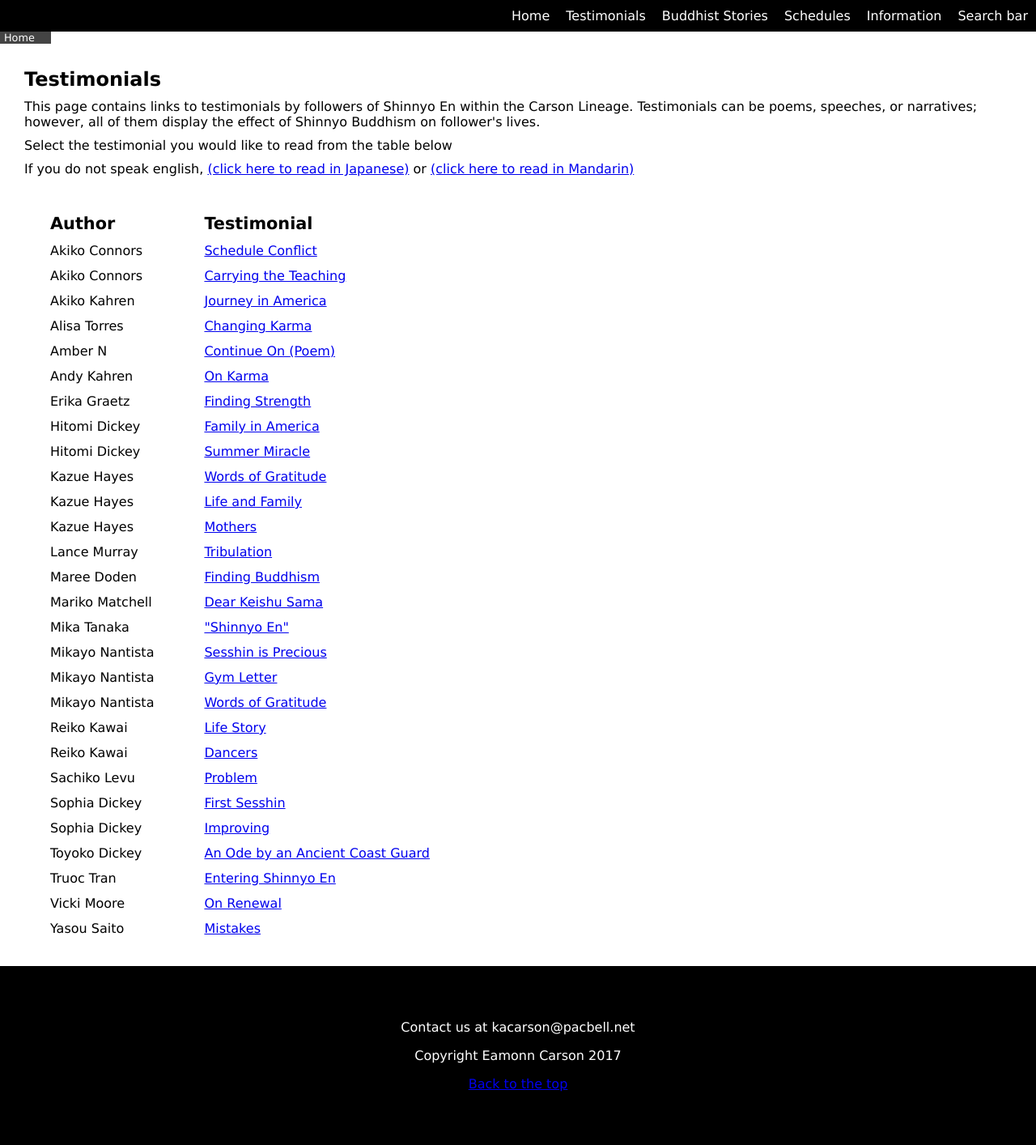
After one commit to EamonnCarson/Carson-Lineage-Website, a PHP site: page /pages/testimonials in a window 1280 px wide. The commit adds this page. Shown: the whole page at 81% size. Run offline with PHP 8.4, Linux system fonts and the light colour scheme.

Commit message:
Created Testimonials Page
The testimonies table feeds off a database file “testimonialList.txt”.
That way the files can be reordered as necessary and searched.

```diff
--- a/ITGS Website/header.html
+++ b/ITGS Website/header.html
@@ -2,8 +2,8 @@
 	</div>
 	<div id="topnav" class="float-clearing">
 		<ul>
-			<li class="float-clearing"><a href="/index.html">Home</a></li>
-			<li><a href="/pages/testimonials/index.html">Testimonials</a>
+			<li class="float-clearing"><a href="/">Home</a></li>
+			<li><a href="/pages/testimonials">Testimonials</a>
 				<ul>
 					<li><a href="/pages/testimonials/english.html">English</a></li>
 					<li><a href="/pages/testimonials/japanese.html">日本語</a></li>
--- a/ITGS Website/index.php
+++ b/ITGS Website/index.php
@@ -3,8 +3,8 @@
 <head>
 	<title>Carson Lineage</title>
 	<meta name="author" content="Eamonn Carson">
-	<meta name="keywords" content="Carson Lineage, Shinnyo En, Karen Carson, Flynn Carson" />
-	<meta name="description" content="Information on the Carson Lineage of Shinnyo Enn and translations of Buddhist Texts" />
+	<meta name="keywords" content="Carson Lineage, Shinnyo En, Buddhism, Karen Carson, Carson" />
+	<meta name="description" content="General information about the Carson Lineage Website, and links to commonly visited places around the website." />
 	<meta http-equiv="Content-Type" content="text/html; charset=UTF-8" />
 	<link rel="stylesheet" type="text/css" href="/css/stylesheet.css" />
 	<link rel="stylesheet" type="text/css" href="/css/desktopStylesheet.css" />
--- /dev/null
+++ b/ITGS Website/pages/testimonials/css/tableStyle.css
@@ -0,0 +1,8 @@
+th {
+	text-align: left;
+	font-size: 1.3em;
+}
+
+td, th {
+	padding: 5px 30px 5px 30px;
+}
--- /dev/null
+++ b/ITGS Website/pages/testimonials/index.php
@@ -0,0 +1,56 @@
+<!DOCTYPE HTML5>
+<html lang="en-US">
+<head>
+	<title>Carson Lineage Testimonials</title>
+	<meta name="author" content="Eamonn Carson">
+	<meta name="keywords" content="Carson Lineage, Shinnyo En, Buddhism, Karen Carson, Carson, Testimonials, Followers, Members" />
+	<meta name="description" content="Contains testimonials written by members of the Carson Lineage describing their experiences with Shinnyo En and Buddhism." />
+	<meta http-equiv="Content-Type" content="text/html; charset=UTF-8" />
+	<link rel="stylesheet" type="text/css" href="/css/stylesheet.css" />
+	<link rel="stylesheet" type="text/css" href="/css/desktopStylesheet.css" />
+	<link rel="stylesheet" type="text/css" href="/css/midsizeStylesheet.css" />
+	<link rel="stylesheet" type="text/css" href="/css/mobileStylesheet.css" />
+	<link rel="stylesheet" type="text/css" href="./css/tableStyle.css" />
+</head>
+<body>
+	<!--Includes the navbar file-->
+	<?php require $_SERVER['DOCUMENT_ROOT'] . "/header.html";?>
+
+	<div id="content">
+		<h2>Testimonials</h2>
+			<p>This page contains links to testimonials by followers of Shinnyo En within the Carson Lineage. Testimonials can be poems, speeches, or narratives; however, all of them display the effect of Shinnyo Buddhism on follower's lives.</p>
+			<p>Select the testimonial you would like to read from the table below</p>
+			<p>If you do not speak english, <a href="TODO">(click here to read in Japanese)</a> or <a href="TODO">(click here to read in Mandarin)</a></p>
+
+		<br>
+		<table>
+			<tr>
+				<th>Author</th>
+				<th>Testimonial</th>
+			</tr>
+			<?php
+				#Auto Generates table from file
+				$tableFile = fopen("testimonialList.txt", "r");
+				while(!feof($tableFile)){
+					$line = fgets($tableFile);
+
+					$authorFirst = strtok($line, ",");
+					$authorLast = strtok(",");
+					$title = strtok(",");
+					$link = strtok(",");
+
+					echo "\n<tr>";
+					echo "<td>$authorFirst $authorLast</td>";
+					echo "<td><a href=\"$link\">$title</a></td>";
+					echo "</tr>";
+				}
+			?>
+
+		</table>
+	</div>
+
+	<!--Includes the footer file-->
+	<?php require $_SERVER['DOCUMENT_ROOT'] . "/footer.html";?>
+
+</body>
+</html>
--- /dev/null
+++ b/ITGS Website/pages/testimonials/testimonialList.txt
@@ -0,0 +1,28 @@
+Akiko, 		Connors, 	Schedule Conflict,		akiko1.html
+Akiko, 		Connors,	Carrying the Teaching,	akiko2.html
+Akiko, 		Kahren,		Journey in America,		akiko_k1.html
+Alisa,		Torres, 	Changing Karma,			alisa1.html
+Amber,		N, 			Continue On (Poem), 	amber1.html
+Andy, 		Kahren, 	On Karma, 				andy1.html
+Erika, 		Graetz,		Finding Strength,		erika1.html
+Hitomi, 	Dickey,		Family in America,		hitomi1.html
+Hitomi, 	Dickey,		Summer Miracle,			hitomi2.html
+Kazue, 		Hayes,		Words of Gratitude,		kazue1.html
+Kazue, 		Hayes,		Life and Family,		kazue2.html
+Kazue, 		Hayes,		Mothers,				kazue3.html
+Lance, 		Murray,		Tribulation,			lance1.html
+Maree, 		Doden,		Finding Buddhism,		maree1.html
+Mariko, 	Matchell,	Dear Keishu Sama,		mariko1.html
+Mika, 		Tanaka,		"Shinnyo En",			mika1.html
+Mikayo, 	Nantista,	Sesshin is Precious,	mikayo1.html
+Mikayo, 	Nantista,	Gym Letter,				mikayo2.html
+Mikayo, 	Nantista,	Words of Gratitude,		mikayo3.html
+Reiko, 		Kawai,		Life Story,				reiko1.html
+Reiko, 		Kawai,		Dancers,				reiko2.html
+Sachiko, 	Levu,		Problem,				sachiko1.html
+Sophia, 	Dickey,		First Sesshin,			sophia1.html
+Sophia, 	Dickey,		Improving,				sophia2.html
+Toyoko, 	Dickey,		An Ode by an Ancient Coast Guard,	toyoko1.html
+Truoc, 		Tran,		Entering Shinnyo En,	truoc1.html
+Vicki, 		Moore,		On Renewal,				vicki1.html
+Yasou, 		Saito,		Mistakes,				yasou1.html
```
Also changed, not shown: 3 other files.
